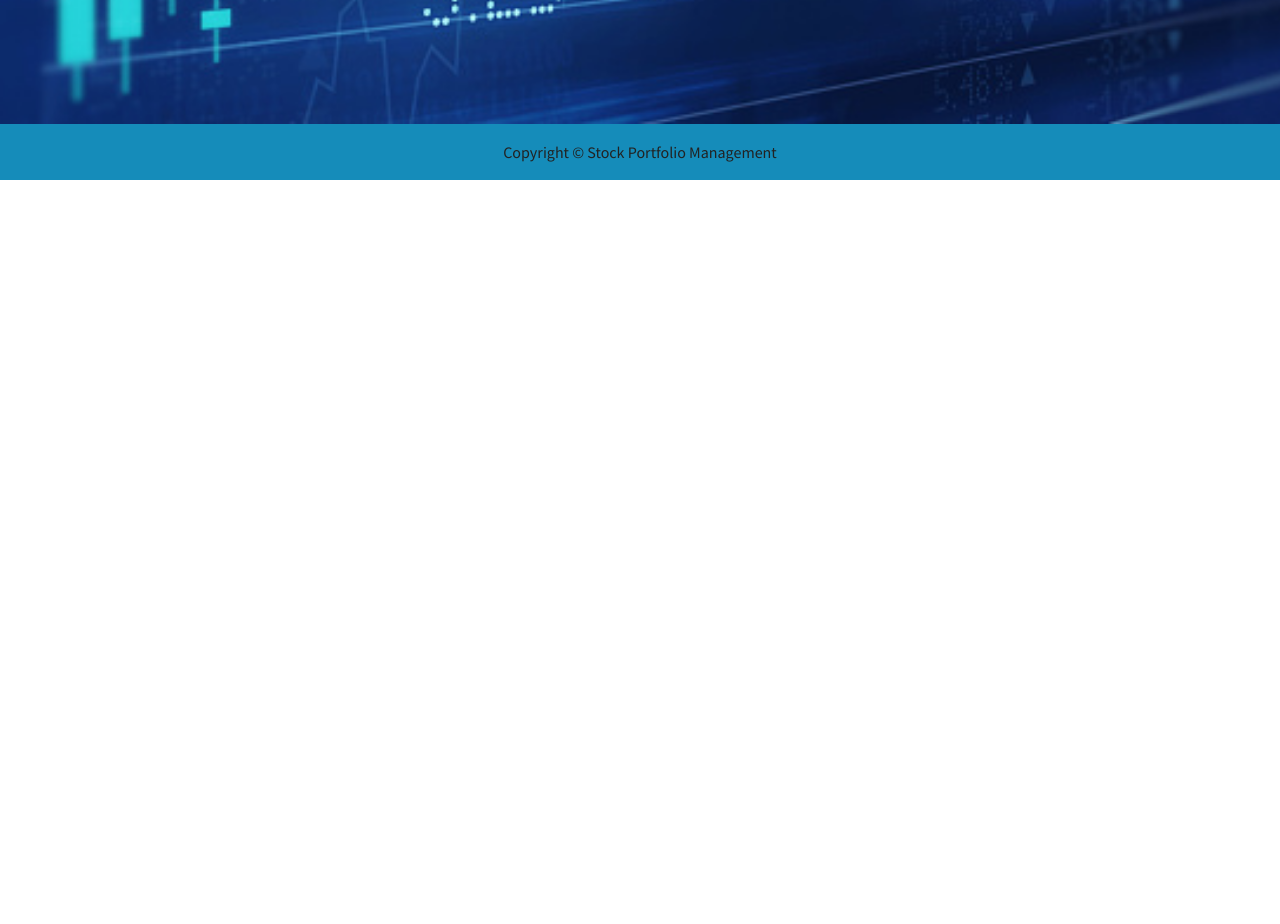
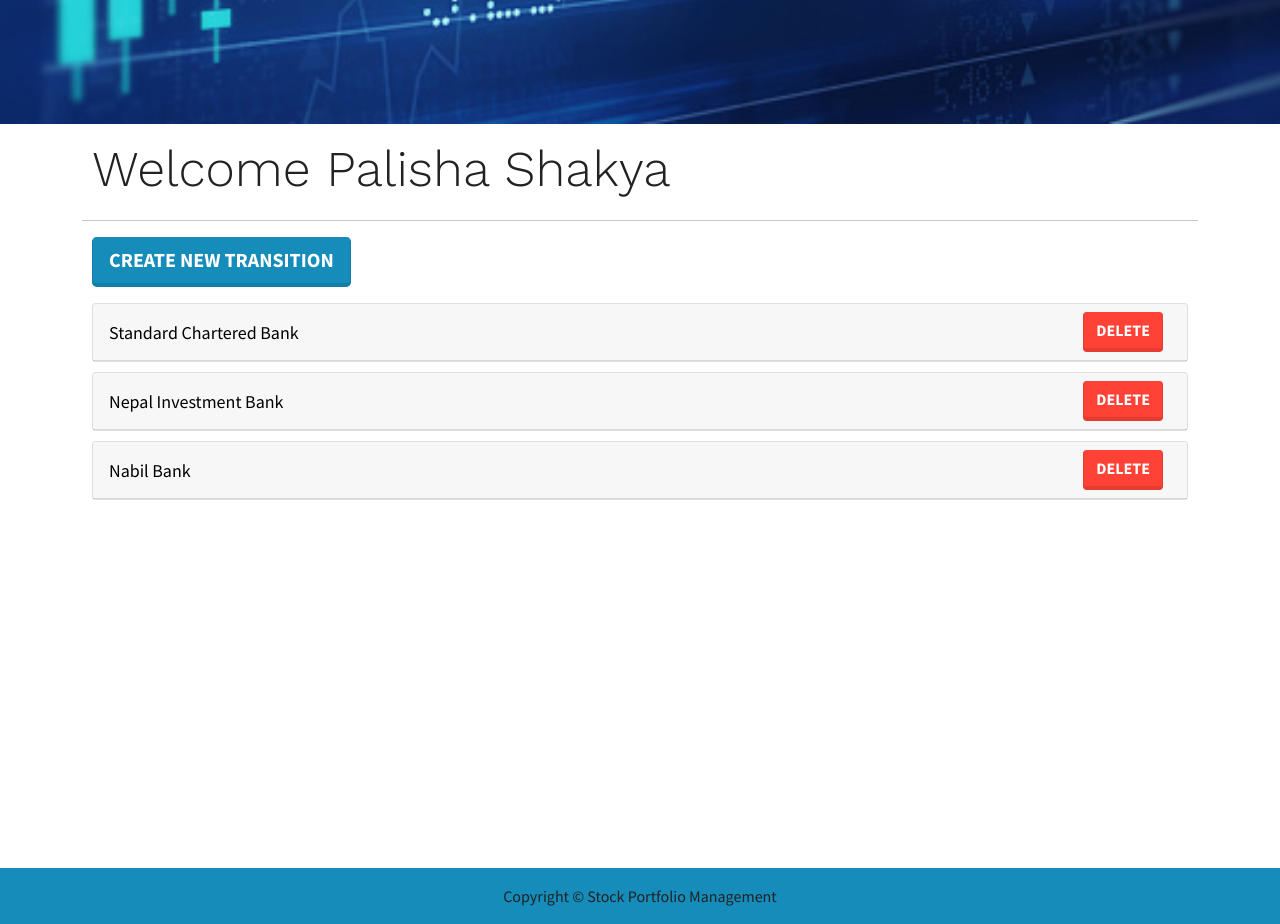
Before and after one commit to lisha149/Portfolio-Management, a React (Create React App) app in the folder frontend/: page / in a window 1280 px wide. Shown: the part 680-1604 px from the top of the page. Before the commit the page ends 860 px from the top, so only its background shows below. Built offline with nearby package versions, Linux system fonts and the light colour scheme.

Commit message:
Listed the stocks in mystock module

```diff
--- a/frontend/package.json
+++ b/frontend/package.json
@@ -6,10 +6,9 @@
     "@testing-library/jest-dom": "^5.16.4",
     "@testing-library/react": "^13.2.0",
     "@testing-library/user-event": "^13.5.0",
-    "bootstrap": "^5.1.3",
     "formik": "^2.2.9",
     "react": "^18.1.0",
-    "react-bootstrap": "^2.4.0",
+    "react-bootstrap": "^1.4.0",
     "react-dom": "^18.1.0",
     "react-router-dom": "^5.2.0",
     "react-scripts": "5.0.1",
--- a/frontend/src/App.js
+++ b/frontend/src/App.js
@@ -3,11 +3,13 @@
 import Header from "./components/Header";
 import LandingPage from "./pages/LandingPage/LandingPage.js";
 import { BrowserRouter, Route } from "react-router-dom";
+import MyStocks from "./pages/MyStocks/MyStocks";
 const App = () => (
   <BrowserRouter>
     <Header />
     <main>
       <Route path="/" component={LandingPage} exact />
+      <Route path="/" component={MyStocks} />
     </main>
     <Footer />
   </BrowserRouter>
--- a/frontend/src/components/Header.js
+++ b/frontend/src/components/Header.js
@@ -1,16 +1,20 @@
 import React from "react";
 import { Nav, Navbar, NavDropdown, Container } from "react-bootstrap";
-import { Link } from "react-router-dom";
+import { NavLink } from "react-router-dom";
 const Header = () => {
   return (
     <Navbar bg="primary" expand="lg" variant="dark">
       <Container>
-        <Navbar.Brand href="/">Stock Portfolio management</Navbar.Brand>
+        <Navbar.Brand>
+          <NavLink to="/">Stock Portfolio management</NavLink>
+        </Navbar.Brand>
         <Navbar.Toggle aria-controls="basic-navbar-nav" />
         <Navbar.Collapse id="basic-navbar-nav">
           <Nav className="me-auto">
             <Nav.Link href="#home">Dashboard</Nav.Link>
-            <Nav.Link href="/mystock">Stocks</Nav.Link>
+            <Nav.Link>
+              <NavLink to="/mystock">Stocks</NavLink>
+            </Nav.Link>
           </Nav>
           <Nav className="mr-auto">
             <NavDropdown title="Palisha Shakya" id="basic-nav-dropdown">
--- /dev/null
+++ b/frontend/src/components/MainScreen.css
@@ -0,0 +1,26 @@
+@import url("https://fonts.googleapis.com/css2?family=Work+Sans:wght@300&display=swap");
+
+.mainscreen {
+  min-height: 93vh;
+  display: flex;
+  padding: 10px 0;
+}
+.page {
+  width: 100%;
+}
+.heading {
+  font-size: 50px;
+  font-family: "Work Sans", sans-serif;
+  padding: 5px 10px;
+}
+
+@media only screen and (min-width: 1200px) {
+}
+
+@media only screen and (max-width: 600px) {
+  .heading {
+    font-size: 20px;
+    display: flex;
+    justify-content: center;
+  }
+}
--- /dev/null
+++ b/frontend/src/components/MainScreen.js
@@ -0,0 +1,24 @@
+import React from "react";
+import { Container, Row } from "react-bootstrap";
+import "./MainScreen.css";
+const MainScreen = ({ title, children }) => {
+  return (
+    <div className="mainscreen">
+      <Container>
+        <Row>
+          <div className="page">
+            {title && (
+              <>
+                <h1 className="heading">{title}</h1>
+                <hr />
+              </>
+            )}
+            {children}
+          </div>
+        </Row>
+      </Container>
+    </div>
+  );
+};
+
+export default MainScreen;
--- /dev/null
+++ b/frontend/src/data/stocks.js
@@ -0,0 +1,26 @@
+const stocks = [
+  {
+    _id: "1",
+    stockname: "Standard Chartered Bank",
+    transitiontype: "Buy",
+    quantity: "10",
+    amount: "500",
+  },
+  {
+    _id: "2",
+    stockname: "Nepal Investment Bank",
+    transitiontype: "Buy",
+    quantity: "10",
+    amount: "400",
+  },
+
+  {
+    _id: "3",
+    stockname: "Nabil Bank",
+    transitiontype: "Sell",
+    quantity: "20",
+    amount: "900",
+  },
+];
+
+module.exports = stocks;
--- /dev/null
+++ b/frontend/src/pages/MyStocks/MyStocks.js
@@ -0,0 +1,70 @@
+import React from "react";
+import { Button, Card } from "react-bootstrap";
+import Accordion from "react-bootstrap/Accordion";
+import MainScreen from "../../components/MainScreen";
+import { Link } from "react-router-dom";
+import stocks from "../../data/stocks";
+const MyStocks = () => {
+  const deleteHandler = (id) => {
+    if (window.confirm("Are you sure?")) {
+    }
+  };
+  return (
+    <MainScreen title="Welcome Palisha Shakya">
+      <Link to="createtransition">
+        <Button style={{ marginLeft: 10, marginBottom: 6 }} size="lg">
+          Create new transition
+        </Button>
+      </Link>
+      {stocks.map((stock) => (
+        <Accordion>
+          <Card style={{ margin: 10 }}>
+            <Card.Header style={{ display: "flex" }}>
+              <span
+                style={{
+                  color: "black",
+                  textDecoration: "none",
+                  flex: 1,
+                  cursor: "pointer",
+                  alignSelf: "center",
+                  fontSize: 18,
+                }}
+              >
+                <Accordion.Toggle as={Card.Text} variant="link" eventKey="0">
+                  {stock.stockname}
+                </Accordion.Toggle>
+              </span>
+              <div>
+                <Button
+                  variant="danger"
+                  className="mx-2"
+                  onClick={() => deleteHandler(stock._id)}
+                >
+                  Delete
+                </Button>
+              </div>
+            </Card.Header>
+            <Accordion.Collapse eventKey="0">
+              <Card.Body>
+                <h4>
+                  <span class="badge rounded-pill bg-info">
+                    Transition Type-{stock.transitiontype}
+                  </span>
+                </h4>
+                <blockquote className="blockquote mb-0">
+                  {/* Quantity-{stock.quantity}
+              Amount-{stock.amount} */}
+                  <footer className="blockquote-footer">
+                    Created on -date
+                  </footer>
+                </blockquote>
+              </Card.Body>
+            </Accordion.Collapse>
+          </Card>
+        </Accordion>
+      ))}
+    </MainScreen>
+  );
+};
+
+export default MyStocks;
```
Also changed, not shown: 1 other file (tests, documents, lock files or other folders).
